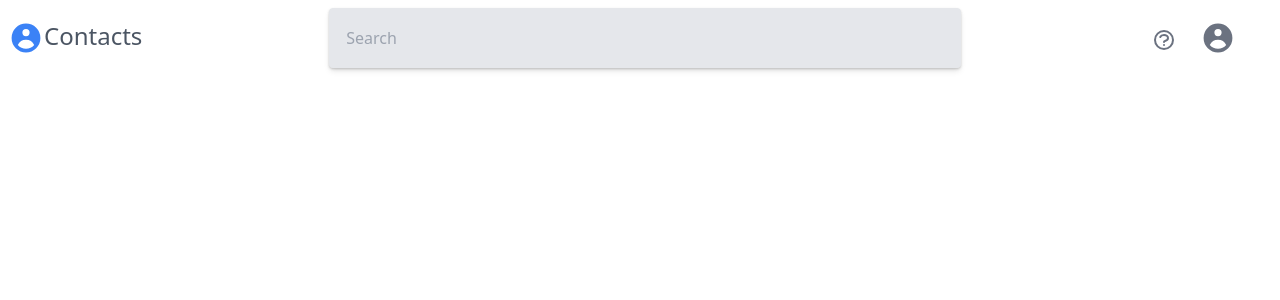
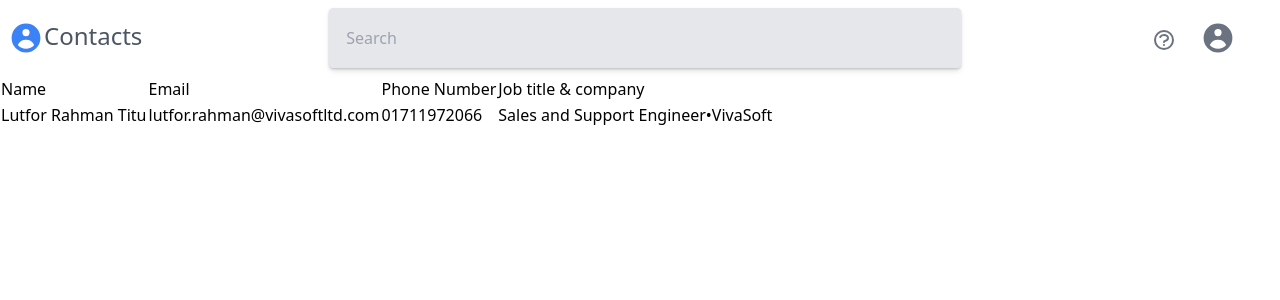
Before and after one commit to supermanshuvo/my-contact, a React (Create React App) app: page / in a window 1280 px wide. Shown: the top 300 px of the page. Built offline with nearby package versions, Linux system fonts and the light colour scheme.

Commit message:
Table added

```diff
--- a/src/App.js
+++ b/src/App.js
@@ -1,10 +1,12 @@
 import React  from 'react';
-import Navbar from './components/Navbar'
+import Navbar from './components/Navbar';
+import ContactTable from './components/ContactTable';
 function App() {
   return (
     <div>
       <Navbar />
       <div className="container mx-auto">
+        <ContactTable />
       </div>
     </div>
   );
--- /dev/null
+++ b/src/components/ContactTable.jsx
@@ -0,0 +1,26 @@
+import React from 'react';
+const ContactTable=()=>{
+    return (
+        <div className="container">
+            <table className="table">
+                <thead>
+                    <tr>
+                        <td>Name</td>
+                        <td>Email</td>
+                        <td>Phone Number</td>
+                        <td>Job title & company</td>
+                    </tr>
+                </thead>
+                <tbody className="bg-white divide-y divide-gray-200">
+                    <tr>
+                        <td>Lutfor Rahman Titu</td>
+                        <td>lutfor.rahman@vivasoftltd.com</td>
+                        <td>01711972066</td>
+                        <td>Sales and Support Engineer•VivaSoft</td>
+                    </tr>
+                </tbody>
+            </table>
+        </div>
+    );
+};
+export default ContactTable;
```
